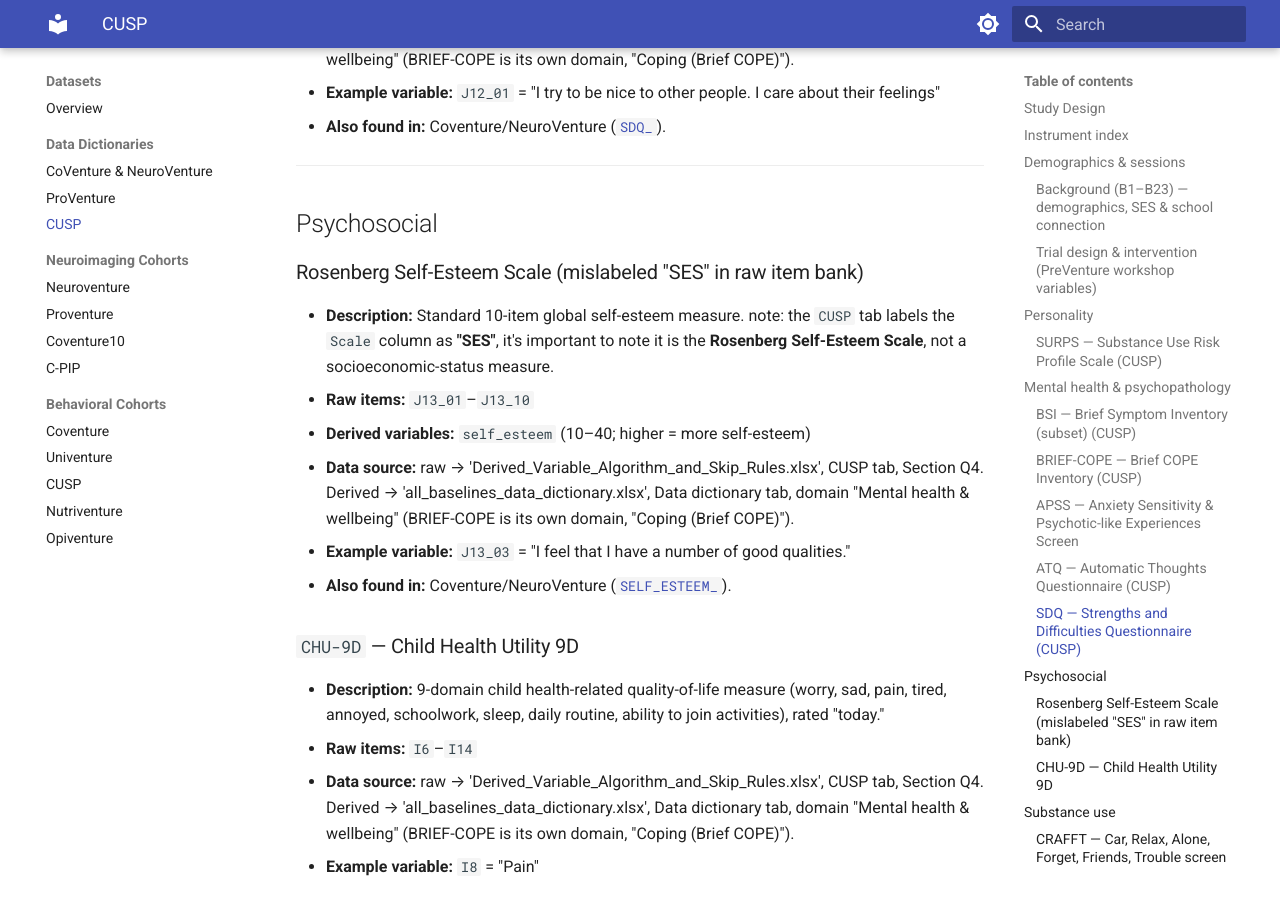
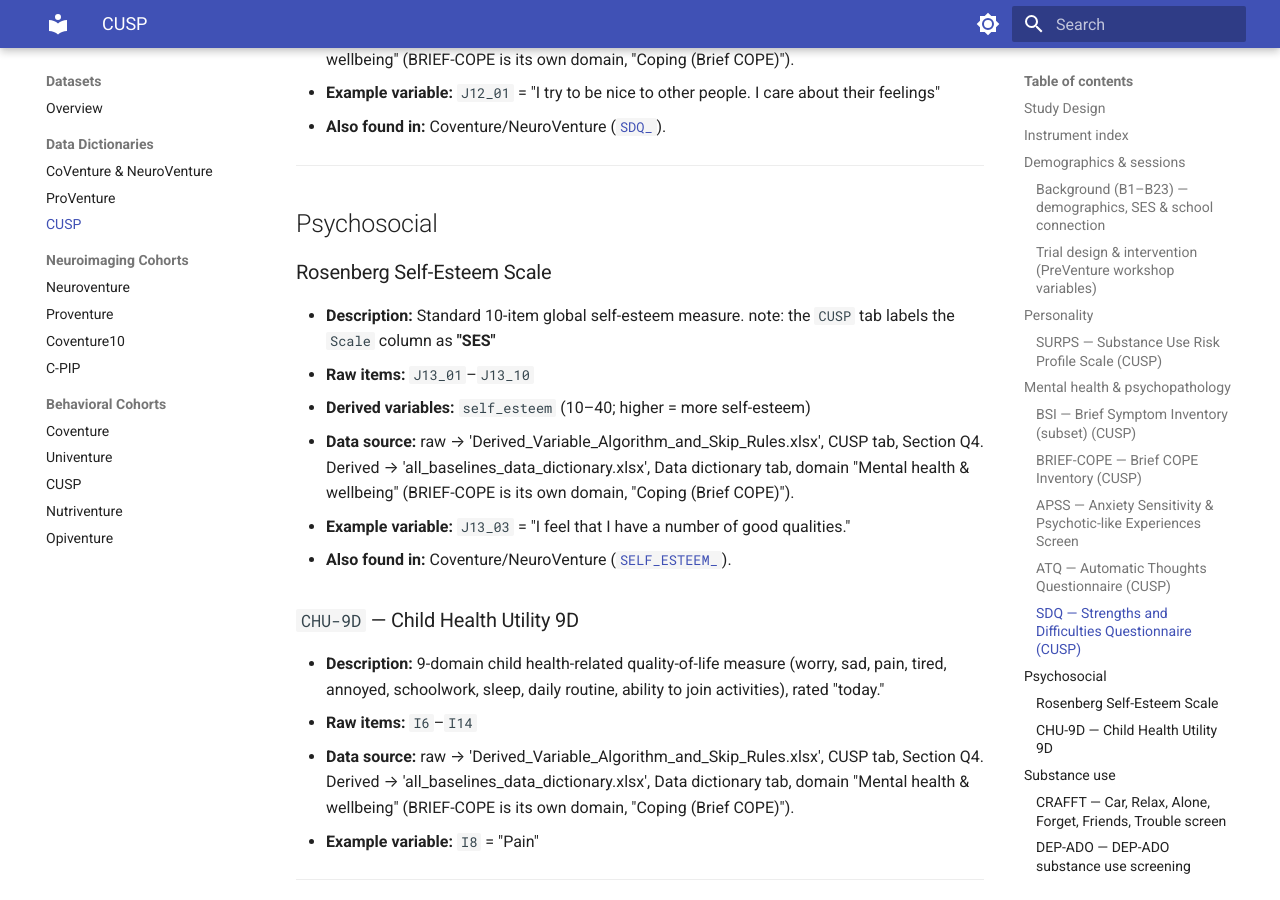
Before and after one commit to subhasriviswa/lab-wiki, an MkDocs documentation site: the page built from docs/datasets/data-dictionaries/cusp.md, in a window 1280 px wide and 900 px high, scrolled down 4740 px. Built offline with MkDocs 1.6.1 and Material for MkDocs 9.7.7, drawn with Linux system fonts in a browser that asks for light colours.

Commit message:
Fix formatting and labeling in CUSP data dictionary

```diff
--- a/docs/datasets/data-dictionaries/cusp.md
+++ b/docs/datasets/data-dictionaries/cusp.md
@@ -1,7 +1,7 @@
 # CUSP Data Dictionary — The Canadian Underage Substance Use Prevention Trial
 [CUSP](https://www.conrodventurelab.com/project-pages/cusp-trial) is a cluster randomized controlled trial (in Quebec, British Columbia, Nova Scotia and Ontario) to test the effectiveness of PreVenture when disseminated through a Train-the-Trainer implementation model and to address questions about program sustainability and scale-up.
 
-###Study Design
+### Study Design
 This cluster randomized controlled trial involves four sites: a coordinating site in Quebec and three study sites in British Columbia, Ontario and Nova Scotia. The three sites will each recruit nine high schools randomized to three intervention conditions. Students from grade 10 enrolled in these schools in 2019, 2020 and 2021 will be invited to participate, resulting in approximately 4050 students across 27 schools each year, a total of 12,150 students over three years. Eligible students (approximately 45%) at each school will be invited to attend two PreVenture workshops.
 
 To accelerate evidence needed to increase scale-up of this effective program this study will involve both an Effectiveness trial and an Implementation Facilitation trial. Firstly, the study will test the effectiveness of PreVenture when disseminated through a Train-the-Trainer implementation model. Consenting grade 10 students will be assessed on measures of past 12-month substance use onset as well as severity of use. Secondly, to address questions about program sustainability and scale-up, the study will apply state-of-the-art methods in implementation science to examine a novel Implementation Facilitation component to support effective and sustained delivery of PreVenture.
@@ -104,8 +104,8 @@
 
 ## Psychosocial
 
-### Rosenberg Self-Esteem Scale (mislabeled "SES" in raw item bank)
-- **Description:** Standard 10-item global self-esteem measure. note: the `CUSP` tab labels the `Scale` column as **"SES"**, it's important to note it is the **Rosenberg Self-Esteem Scale**, not a socioeconomic-status measure.
+### Rosenberg Self-Esteem Scale
+- **Description:** Standard 10-item global self-esteem measure. note: the `CUSP` tab labels the `Scale` column as **"SES"**
 - **Raw items:** `J13_01`–`J13_10`
 - **Derived variables:** `self_esteem` (10–40; higher = more self-esteem)
 - **Data source:** raw → 'Derived_Variable_Algorithm_and_Skip_Rules.xlsx', CUSP tab, Section Q4. Derived → 'all_baselines_data_dictionary.xlsx', Data dictionary tab, domain "Mental health & wellbeing" (BRIEF-COPE is its own domain, "Coping (Brief COPE)").
```
